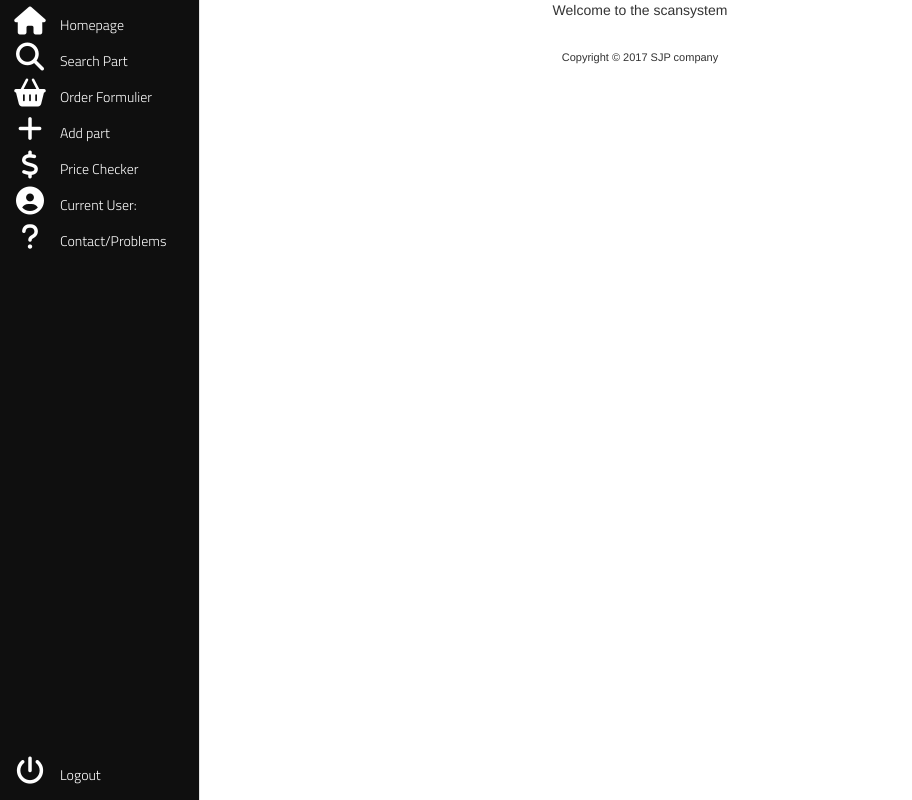
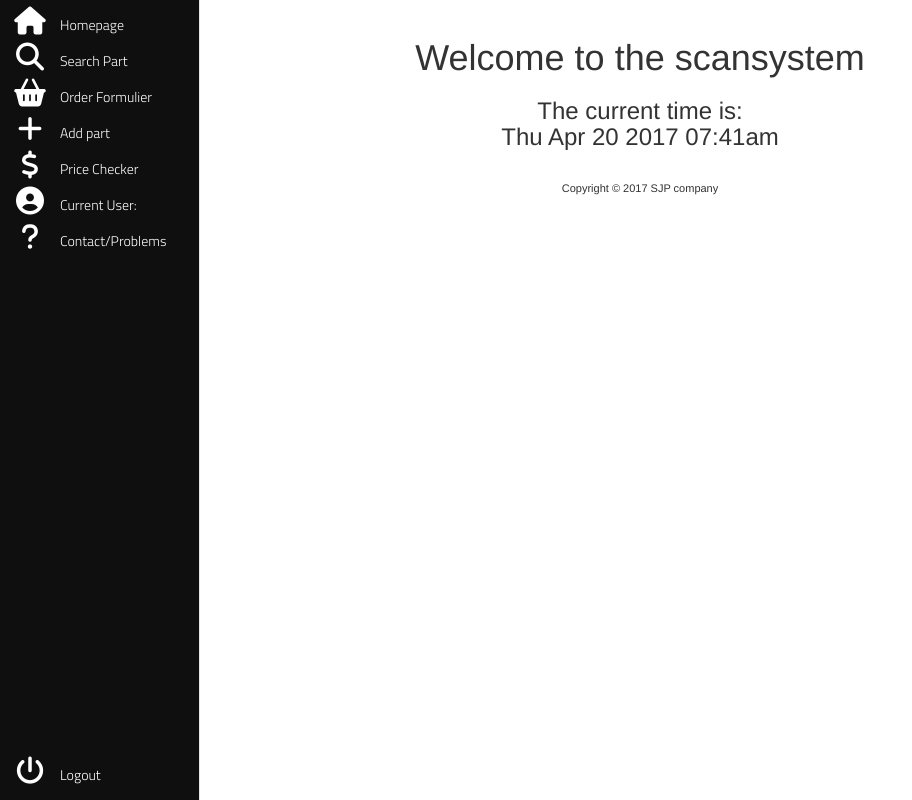
Before and after one commit to SJPCompany/OwnWebsite, a PHP site: page /home/startpage in a window 1280 px wide. Shown: the whole page, without its empty margins (0-912 px from the left). Run offline with PHP 8.4, Linux system fonts and the light colour scheme; some libraries are stand-ins or nearby versions; some web fonts are replaced.

Commit message:
Added some changes + a date & clock

```diff
--- a/application/view/_templates/footer.php
+++ b/application/view/_templates/footer.php
@@ -4,9 +4,11 @@
 
     <!-- our JavaScript -->
     <script src="<?php echo URL; ?>public/js/jquery.js"></script>
+    <script src="<?php echo URL; ?>public/js/clock-date.js"></script>
     <!-- Include all compiled plugins (below), or include individual files as needed -->
     <script src="<?php echo URL; ?>public/js/bootstrap.min.js"></script>
     <script src="<?php echo URL; ?>public/js/application.js"></script>
+
 
     <div class="footer">
         <p>Copyright &copy; 2017 SJP company</p>
--- a/application/view/home/startpage.php
+++ b/application/view/home/startpage.php
@@ -1,5 +1,7 @@
-<div class="#">
-    <p class="main-text">
-        Welcome to the scansystem
-    </p>
+<div class="main-text">
+    <h1>Welcome to the scansystem</h1>
+
+    <div>
+        <h3>The current time is: <div id="date"></div></h3>
+    </div>
 </div>
--- a/application/view/orderform/index.php
+++ b/application/view/orderform/index.php
@@ -24,4 +24,5 @@
         <div id="drop-area">
             <h3 class="drop-text">Drag and Drop Images Here</h3>
         </div>
+    </div>
 </div>
--- a/public/css/style.css
+++ b/public/css/style.css
@@ -165,4 +165,5 @@ input{
     text-align: center;
     margin-left:  26%;
     margin-right: 26%;
+    margin-top: 3%;
 }
--- /dev/null
+++ b/public/js/clock-date.js
@@ -0,0 +1,11 @@
+function formatAMPM() {
+    var d = new Date(),
+        minutes = d.getMinutes().toString().length == 1 ? '0'+d.getMinutes() : d.getMinutes(),
+        hours = d.getHours().toString().length == 1 ? '0'+d.getHours() : d.getHours(),
+        ampm = d.getHours() >= 12 ? 'pm' : 'am',
+        months = ['Jan','Feb','Mar','Apr','May','Jun','Jul','Aug','Sep','Oct','Nov','Dec'],
+        days = ['Sun','Mon','Tue','Wed','Thu','Fri','Sat'];
+    return days[d.getDay()]+' '+months[d.getMonth()]+' '+d.getDate()+' '+d.getFullYear()+' '+hours+':'+minutes+ampm;
+}
+
+document.getElementById("date").innerHTML = formatAMPM();
```
